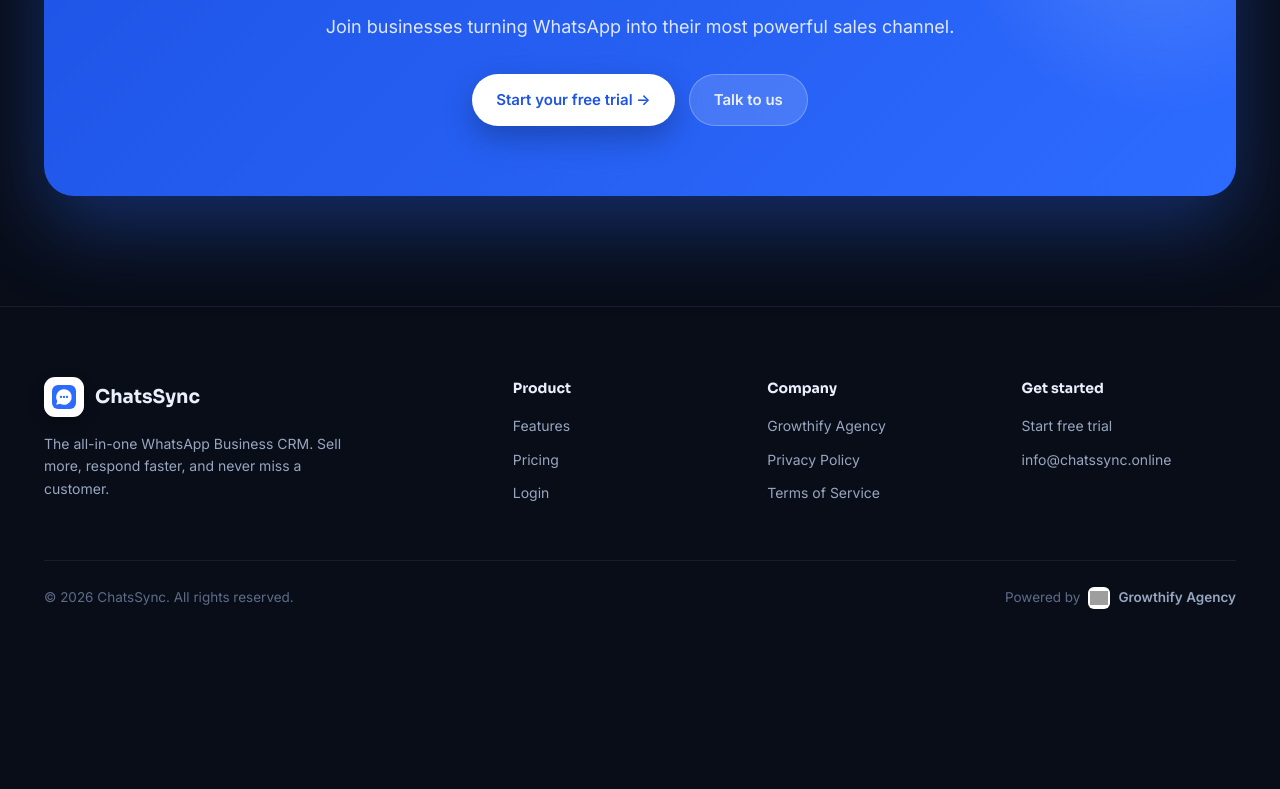
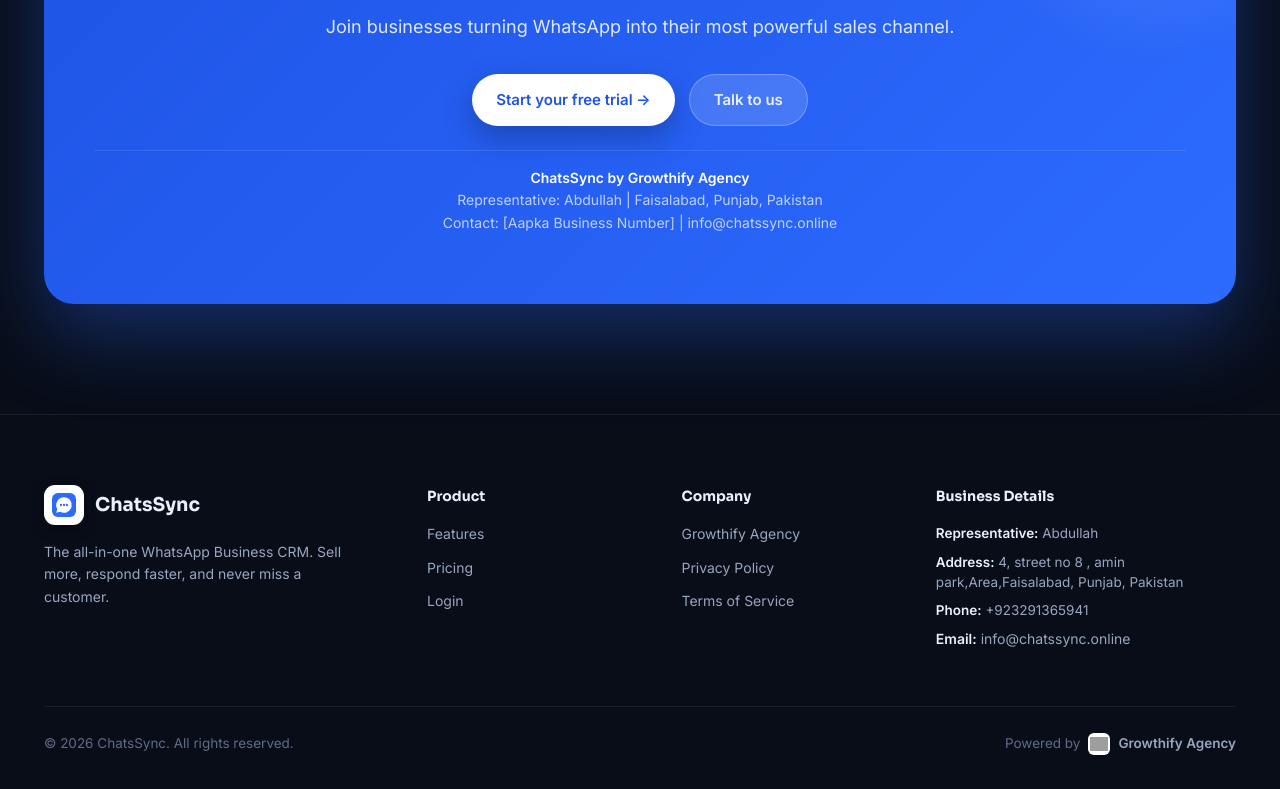
Before and after one commit to Akopopp/chatssync-landing, a plain HTML site: page index.html in a window 1280 px wide. Shown: the part 3037-3826 px from the top of the page. Before the commit the page ends 3680 px from the top, so only its background shows below. Drawn offline with Linux system fonts and the light colour scheme; grey boxes are pictures that could not be loaded.

Commit message:
Update index.html

```diff
--- a/index.html
+++ b/index.html
@@ -78,7 +78,6 @@
 .nav.scrolled{background:rgba(8,13,24,.85);backdrop-filter:blur(16px);border-bottom:1px solid var(--line-2);padding:12px 0}
 .nav-in{display:flex;align-items:center;justify-content:space-between}
 .brand{display:flex;align-items:center;gap:11px;font-family:var(--display);font-weight:700;font-size:19px;cursor:pointer}
-/* ChatsSync logo mark. To use your image: set .brand-mark background to none and put <img> inside (see note in HTML). */
 .brand-mark{width:40px;height:40px;border-radius:11px;background:#fff;display:grid;place-items:center;box-shadow:0 4px 14px rgba(0,0,0,.3);overflow:hidden;flex-shrink:0}
 .brand-mark img{width:100%;height:100%;object-fit:contain;padding:3px}
 .brand-mark svg{width:24px;height:24px}
@@ -230,6 +229,12 @@
 .cta-box .btn-primary{background:#fff;color:var(--blue-2);box-shadow:0 12px 30px rgba(0,0,0,.25)}
 .cta-box .btn-primary:hover{background:#f0f4ff}
 
+/* META BUSINESS DETAILS ADDITIONS IN CTA */
+.cta-footer-info { color: rgba(255,255,255,.7); font-size: 14px; text-align: center; margin-top: 24px; border-top: 1px solid rgba(255,255,255,.1); padding-top: 16px; line-height: 1.6; position: relative; }
+.green-cta .cta-footer-info { color: rgba(4,20,11,.7); border-color: rgba(4,20,11,.1); }
+.cta-footer-info strong { font-weight: 600; color: #fff; }
+.green-cta .cta-footer-info strong { color: #04140b; }
+
 /* AGENCY (both on home teaser + full page) */
 .agency-hero{position:relative;z-index:1;background:linear-gradient(160deg,#0A1220,#0d1a2e);border-top:1px solid var(--line);border-bottom:1px solid var(--line)}
 .agency-grid{display:grid;grid-template-columns:.9fr 1.1fr;gap:56px;align-items:center}
@@ -255,11 +260,13 @@
 
 /* FOOTER */
 .footer{position:relative;z-index:1;padding:70px 0 34px;border-top:1px solid var(--line-2)}
-.foot-grid{display:grid;grid-template-columns:2fr 1fr 1fr 1fr;gap:40px;margin-bottom:44px}
+.foot-grid{display:grid;grid-template-columns:1.6fr 1fr 1fr 1.4fr;gap:40px;margin-bottom:44px}
 .foot-brand p{color:var(--sub);font-size:14px;margin:16px 0;max-width:34ch}
 .foot-col h5{font-family:var(--display);font-size:14px;margin-bottom:16px;color:var(--ink)}
 .foot-col a{display:block;color:var(--sub);font-size:14px;margin-bottom:11px;transition:color .2s;cursor:pointer}
 .foot-col a:hover{color:var(--blue)}
+.business-details span { display: block; color: var(--sub); font-size: 13.5px; margin-bottom: 8px; line-height: 1.5; }
+.business-details strong { color: var(--ink); font-weight: 600; }
 .foot-bottom{display:flex;justify-content:space-between;align-items:center;flex-wrap:wrap;gap:14px;padding-top:26px;border-top:1px solid var(--line-2);color:var(--faint);font-size:13.5px}
 .foot-bottom .pw{display:flex;align-items:center;gap:8px}
 .foot-bottom .pw-logo{width:22px;height:22px;border-radius:6px;background:#fff;display:grid;place-items:center;overflow:hidden}
@@ -305,7 +312,6 @@
 <nav class="nav" id="nav">
   <div class="wrap nav-in">
     <div class="brand" data-nav="home">
-      <!-- ChatsSync logo. To use YOUR logo image: replace the <svg>…</svg> below with: <img src="chatssync-logo.png" alt="ChatsSync" /> -->
      <span class="brand-mark"><svg viewBox="0 0 24 24" fill="none"><rect width="24" height="24" rx="6" fill="#2D6BFF"/><path d="M12 4.2a7.8 7.8 0 0 0-6.7 11.8L4.2 19.8l3.9-1.05A7.8 7.8 0 1 0 12 4.2z" fill="#fff"/><circle cx="9" cy="12" r="1.15" fill="#2D6BFF"/><circle cx="12" cy="12" r="1.15" fill="#2D6BFF"/><circle cx="15" cy="12" r="1.15" fill="#2D6BFF"/></svg></span>
       ChatsSync
     </div>
@@ -405,7 +411,6 @@
     <div class="wrap agency-grid">
       <div class="reveal">
         <div class="logo-box">
-          <!-- Growthify logo: replace .ph span with <img src="growthify-logo.png" alt="Growthify Agency" /> -->
           <img src="https://cloudmediastorage.fylestor.com/6270/file-manager/Adobe_Express_-_file.png-1782971623545.jpg" alt="Growthify Agency" />
         </div>
         <span class="eyebrow green">Powered by</span>
@@ -431,6 +436,14 @@
           <a href="https://app.chatssync.online" class="btn btn-primary">Start your free trial →</a>
           <a href="mailto:info@chatssync.online" class="btn btn-ghost" style="background:rgba(255,255,255,.15);border-color:rgba(255,255,255,.25)">Talk to us</a>
         </div>
+
+        <!-- Meta Verification Details for CTA Box -->
+        <div class="cta-footer-info">
+          <strong>ChatsSync by Growthify Agency</strong><br>
+          Representative: Abdullah | Faisalabad, Punjab, Pakistan<br>
+          Contact: [Aapka Business Number] | info@chatssync.online
+        </div>
+
       </div>
     </div>
   </section>
@@ -556,7 +569,6 @@
     <div class="wrap agency-grid">
       <div class="reveal">
         <div class="logo-box">
-          <!-- Growthify logo here -->
           <img src="https://cloudmediastorage.fylestor.com/6270/file-manager/Adobe_Express_-_file.png-1782971623545.jpg" alt="Growthify Agency" />
         </div>
         <span class="eyebrow green">Built & powered by</span>
@@ -600,6 +612,14 @@
         <div style="display:flex;gap:14px;justify-content:center;flex-wrap:wrap">
           <a href="mailto:info@chatssync.online" class="btn btn-primary">Contact Growthify →</a>
         </div>
+
+        <!-- Meta Verification Details for Agency CTA Box -->
+        <div class="cta-footer-info">
+          <strong>Growthify Agency</strong><br>
+          Representative: Abdullah | Faisalabad, Punjab, Pakistan<br>
+          Contact: [Aapka Business Number] | info@chatssync.online
+        </div>
+
       </div>
     </div>
   </section>
@@ -684,16 +704,21 @@
         <a data-nav="privacy">Privacy Policy</a>
         <a data-nav="terms">Terms of Service</a>
       </div>
-      <div class="foot-col">
-        <h5>Get started</h5>
-        <a href="https://app.chatssync.online">Start free trial</a>
-        <a href="mailto:info@chatssync.online">info@chatssync.online</a>
+
+      <!-- Meta Verification Business Details Column -->
+      <div class="foot-col business-details">
+        <h5>Business Details</h5>
+        <span><strong>Representative:</strong> Abdullah</span>
+        <span><strong>Address:</strong> 4, street no 8 , amin park,Area,Faisalabad, Punjab, Pakistan</span>
+        <span><strong>Phone:</strong> +923291365941</span>
+        <a href="mailto:info@chatssync.online"><strong>Email:</strong> info@chatssync.online</a>
       </div>
+
     </div>
     <div class="foot-bottom">
       <span>© <span id="yr"></span> ChatsSync. All rights reserved.</span>
       <span class="pw">Powered by
-        <span class="pw-logo"><!-- Growthify small logo: replace .ph with <img src="growthify-logo.png" alt=""/> --><img src="https://cloudmediastorage.fylestor.com/6270/file-manager/Adobe_Express_-_file.png-1782971623545.jpg" alt="Growthify Agency" /></span>
+        <span class="pw-logo"><img src="https://cloudmediastorage.fylestor.com/6270/file-manager/Adobe_Express_-_file.png-1782971623545.jpg" alt="Growthify Agency" /></span>
         <b>Growthify Agency</b>
       </span>
     </div>
```
